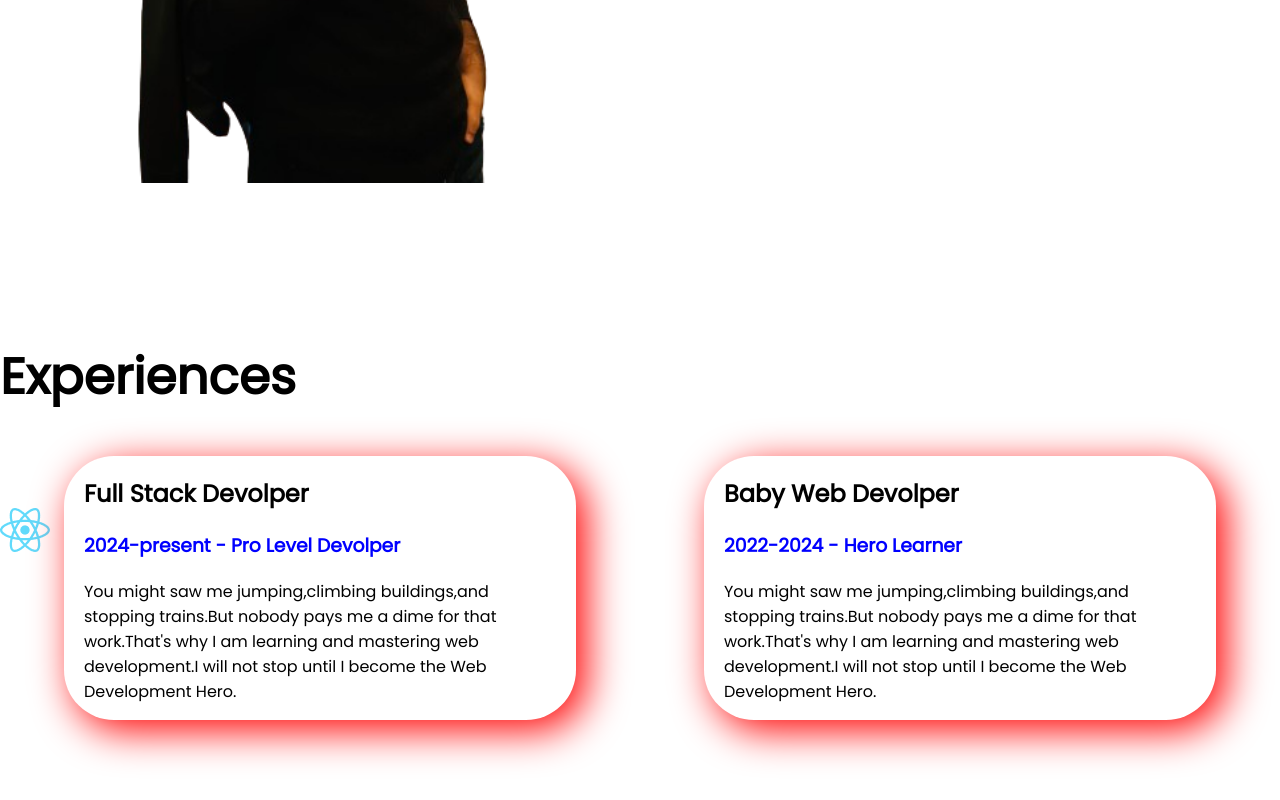
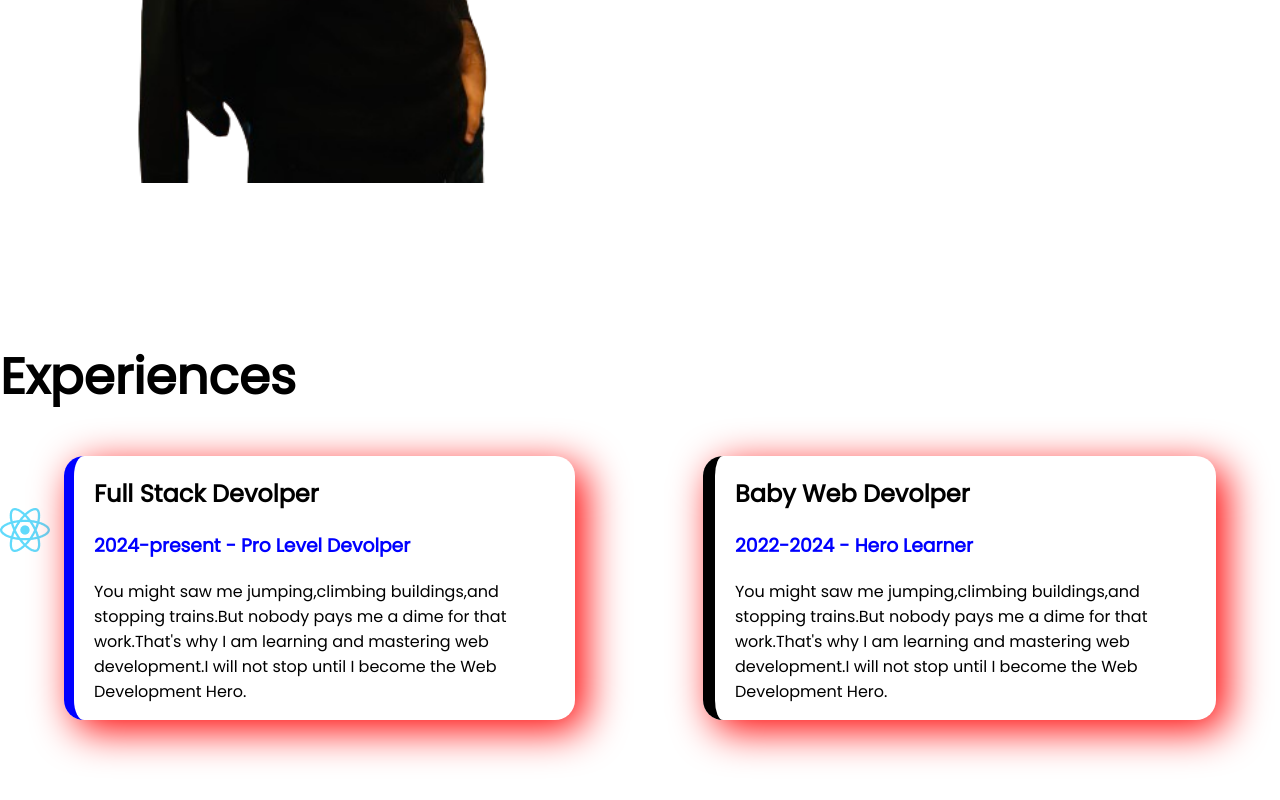
Before and after one commit to sagormollah1/developer-portfolio, a plain HTML site: page index.html in a window 1280 px wide. Shown: the part 1198-1998 px from the top of the page. Drawn offline with Linux system fonts and the light colour scheme.

Commit message:
border-addwd

```diff
--- a/index.html
+++ b/index.html
@@ -42,7 +42,7 @@
     <section class="experience-area">
         <h1>Experiences</h1>
         <div class="flexible-container">
-            <div class="experience-item">
+            <div id="full-stack" class="experience-item">
                 <h2>Full Stack Devolper</h1>
                     <h3 class="blue-color">2024-present - Pro Level Devolper</h3>
                     <p>You might saw me jumping,climbing buildings,and stopping trains.But nobody pays me a dime for
@@ -51,7 +51,7 @@
                         Web
                         Development Hero.</p>
             </div>
-            <div class="experience-item">
+            <div id="baby-web" class="experience-item">
                 <h2>Baby Web Devolper</h1>
                     <h3 class="blue-color">2022-2024 - Hero Learner</h3>
                     <p>You might saw me jumping,climbing buildings,and stopping trains.But nobody pays me a dime for
--- a/style.css
+++ b/style.css
@@ -52,7 +52,7 @@ h1 {
     margin-right: 5%;
     padding-left: 20px;
     padding-right: 20px;
-    border-radius: 50px;
+    border-radius: 20px;
 }
 
 .experience-area {
@@ -60,3 +60,11 @@ h1 {
     background-repeat: no-repeat;
     background-position: left;
 }
+
+#full-stack {
+    border-left: 10px solid blue;
+}
+
+#baby-web {
+    border-left: 12px solid black;
+}
```
